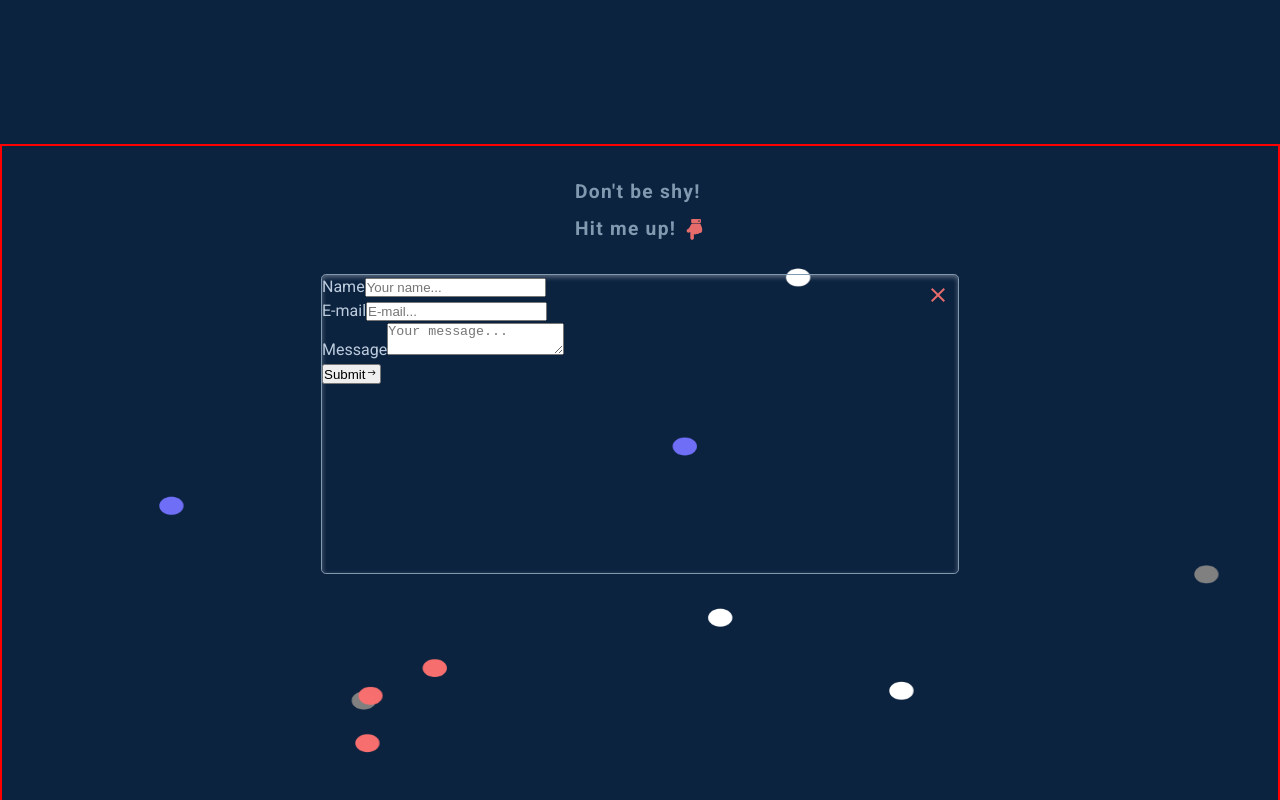
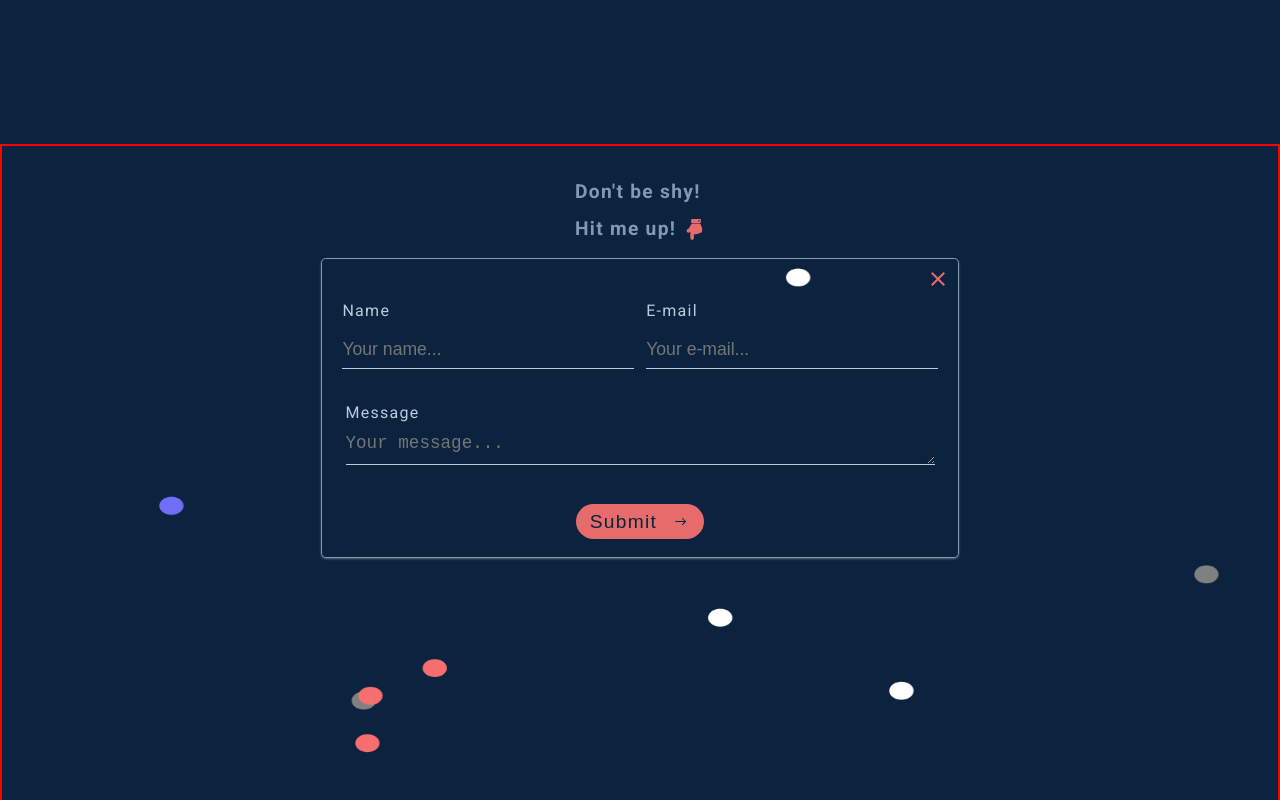
Before and after one commit to mdcodelab/mern-portofolio, a React (Create React App) app: page / in a window 1280 px wide. Both pictures are taken after a click on the icon 645 px from the left and 2666 px from the top of the page. Shown: the part 2256-3056 px from the top of the page. Built offline with nearby package versions, Linux system fonts and the light colour scheme; a web font is replaced by a local one.

Commit message:
Contact - form

```diff
--- a/src/App.css
+++ b/src/App.css
@@ -38,10 +38,7 @@
     --transition: all 0.3s linear;
     --spacing: 0.1rem;
     --radius: 0.3rem;
-    --light-shadow-1: 0 5px 15px rgba(255, 255, 255, 0.1);
-    --light-shadow-2: inset rgba(255, 255, 255, 0.35) 0px 2px 5px;
-    --dark-shadow-1: 0 5px 15px rgba(0, 0, 0, 0.2);
-    --box-shadow: rgba(0, 0, 0, 0.16) 0px 3px 6px, rgba(0, 0, 0, 0.23) 0px 3px 6px;
+    --shadow: 0 1px 3px rgba(108, 204, 220, 0.12), 0 1px 2px rgba(108, 204, 220, 0.24); /*with grey-8*/
     --max-width: 1400px;
     --fixed-width: 620px;
   }
@@ -119,10 +116,14 @@ hr {
     font-size: 1.2rem;
   }
 
-.app-container {
-    width: 100%;
-    height: 100%;
-}
+  label, input {
+    display: block;
+  }
+
+  label {
+    margin-bottom: 0.5rem;
+    letter-spacing: 0.08rem;
+  }
 
 /* === GLOBAL CLASSES === */
 .page {
--- a/src/pages/Contact.js
+++ b/src/pages/Contact.js
@@ -171,6 +171,7 @@ const Contact = () => {
   function openForm() {
     setCloseForm(!closeForm);
     setCloseEnvelope(!closeEnvelope);
+    console.log("openForm")
   }
 
   function openEnvelope () {
@@ -191,34 +192,64 @@ const Contact = () => {
       <canvas className="canvas" ref={canvasRef} />
 
       <BsFillEnvelopeOpenFill
-        className={!closeEnvelope ? "icon__envelope" : "icon__envelope displayNone"}
+        className={
+          !closeEnvelope ? "icon__envelope" : "icon__envelope displayNone"
+        }
         onClick={() => openForm()}
       ></BsFillEnvelopeOpenFill>
 
-      <form className={ closeForm ? "form displayNone" : "form"}>
+      <form className={closeForm ? "form displayNone" : "form"}>
         <div className="btn__close">
-          <IoMdClose className="btn__close__icon" onClick={()=> openEnvelope()}></IoMdClose>
+          <IoMdClose
+            className="btn__close__icon"
+            onClick={() => openEnvelope()}
+          ></IoMdClose>
         </div>
+        <div className="personal__details">
           <div className="name">
             <label>Name</label>
-          <input type="text" placeholder="Your name..." value={name} onChange={(e)=> setName(e.target.value)}></input>
+            <input
+              type="text"
+              placeholder="Your name..."
+              value={name}
+              onChange={(e) => setName(e.target.value)}
+            ></input>
           </div>
           <div className="email">
             <label>E-mail</label>
-          <input type="email" placeholder="E-mail..." value={email} onChange={(e)=> setEmail(e.target.value)}></input>
+            <input
+              type="email"
+              placeholder="Your e-mail..."
+              value={email}
+              onChange={(e) => setEmail(e.target.value)}
+            ></input>
+          </div>
         </div>
         <div className="message">
           <label>Message</label>
-          <textarea placeholder="Your message..." value={message} onChange={(e)=> setMessage(e.target.value)}></textarea>
+          <textarea
+            placeholder="Your message..."
+            value={message}
+            onChange={(e) => setMessage(e.target.value)}
+          ></textarea>
         </div>
-        <button type="submit"><span>Submit</span><IoIosArrowRoundForward></IoIosArrowRoundForward></button>
+        <button type="submit" className="btn__submit">
+          <span>Submit</span>
+          <IoIosArrowRoundForward></IoIosArrowRoundForward>
+        </button>
       </form>
       <div className="copyright">
         <div className="contact__icons">
           <span>Email: d_mihaela@msn.com</span>
-            <a href="https://github.com/mdcodelab"><FaGithub></FaGithub></a>
-            <a href=""><FaLinkedin></FaLinkedin></a>
-            <a href=""><FaTelegram></FaTelegram></a>
+          <a href="https://github.com/mdcodelab">
+            <FaGithub></FaGithub>
+          </a>
+          <a href="">
+            <FaLinkedin></FaLinkedin>
+          </a>
+          <a href="">
+            <FaTelegram></FaTelegram>
+          </a>
         </div>
         <p style={{ color: "white" }}>
           &copy; {new Date().getFullYear()} <span>Mihaela Diaconu</span>. All
@@ -308,18 +339,23 @@ const Wrapper = styled.div`
     color: var(--clr-grey-6);
   }
 
+  .displayNone {
+    display: none;
+  }
+
   //form
   .form {
     width: 50%;
     height: 300px;
     position: absolute;
     z-index: 2;
-    top: 8rem;
+    top: 7rem;
     left: 50%;
+    padding: 0.5rem;
     transform: translateX(-50%);
     border: 0.08px solid var(--clr-grey-6);
     border-radius: 0.3rem;
-    box-shadow: var(--light-shadow-2);
+    box-shadow: 0 1px 3px rgba(225, 255, 255, 0.12), 0 1px 2px rgba(255, 255, 255, 0.24);
   }
 
   .btn__close__icon {
@@ -336,8 +372,83 @@ const Wrapper = styled.div`
     transform: scale(1.2);
   }
 
-.displayNone {
-  display: none;
+  .personal__details {
+    display: flex;
+    margin-top: 2rem;
+    width: 100%;
+    align-items: center;
+    justify-content: space-evenly;
+  }
+
+  .name,
+  .email {
+    width: 47%;
+  }
+
+  .name input,
+  .email input {
+    width: 100%;
+    padding: 0.5rem 0;
+  }
+
+  .message {
+    width: 95%;
+    margin: 2rem auto !important;
+  }
+
+  .message textarea {
+    width: 100%;
+    height: 2rem;
+  }
+
+  .name input,
+  .email input,
+  .message textarea {
+    border: none;
+    outline: none;
+    border-bottom: 1px solid var(--clr-grey-8);
+    color: var(--clr-grey-8);
+    color: var(--clr-light-blue-2);
+    font-size: 1.1rem;
+    letter-spacing: none;
+    background: var(--clr-navy-7);
+    transition: color 3s ease-in-out;
+  }
+
+  .name input::placeholder,
+  .email input::placeholder,
+  .message textarea::placeholder {
+    transition: color 3s ease-in-out;
+  }
+
+  .name input:hover::placeholder,
+  .email input:hover::placeholder,
+  .message textarea:hover::placeholder {
+    color: transparent;
+  }
+
+  .btn__submit {
+    width: 8rem;
+    height: 2.2rem;
+    border: none;
+    display: block;
+    margin: 0 auto;
+    border-radius: 4rem;
+    display: flex;
+    align-items: center;
+    justify-content: space-evenly;
+    cursor: pointer;
+    font-size: 1.2rem;
+    background: var(--clr-red-light-1);
+    color: var(--clr-navy-7);
+    letter-spacing: 0.08rem;
+    transition: all 1s ease-in-out;
+  }
+
+  .btn__submit:hover {
+    color: var(--clr-grey-8);
+    background: var(--clr-grey-1);
+    border: 0.08rem solid var(--clr-grey-8);
   }
 
   //icons
```
Lines whose indentation alone changed are shown as unchanged.
